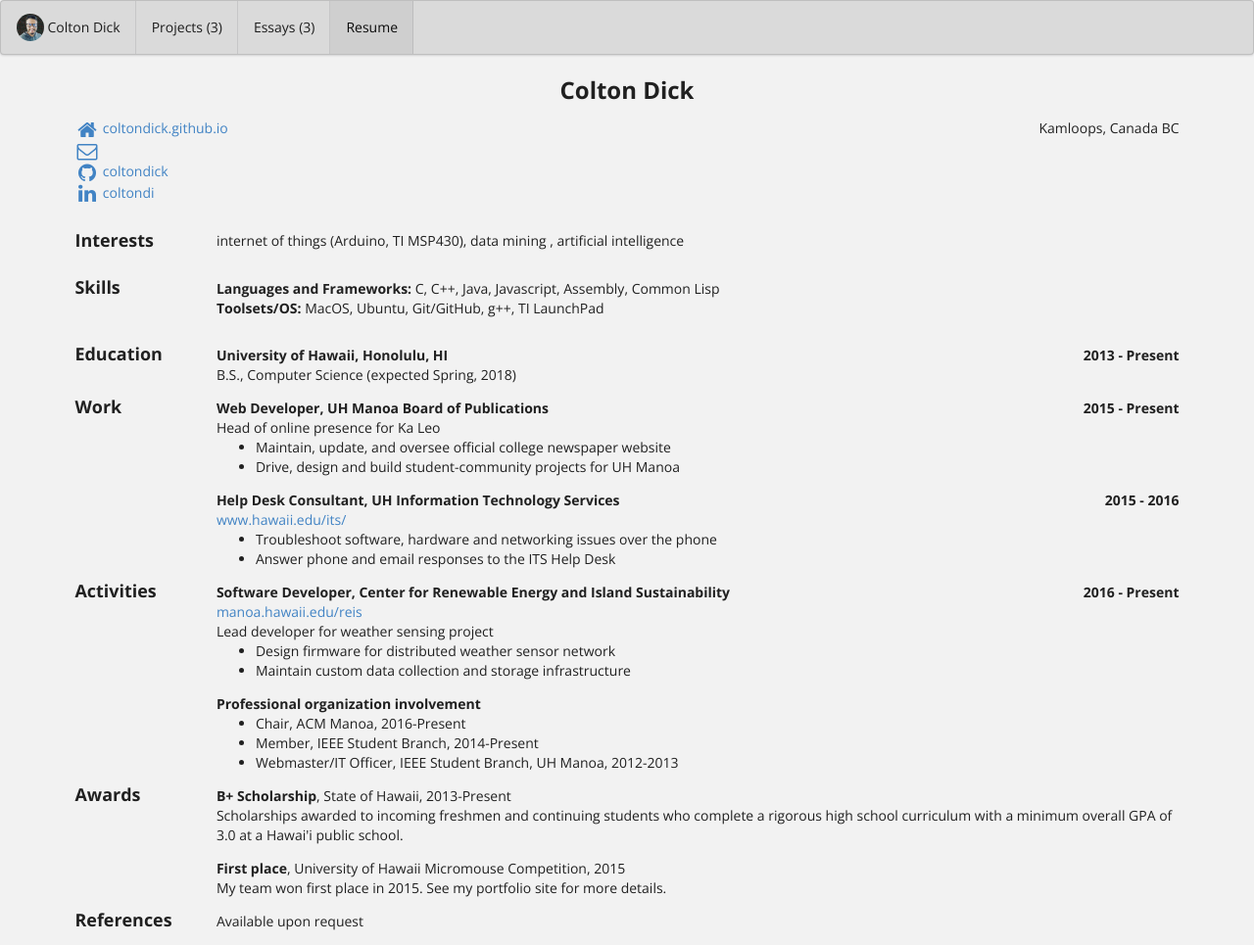
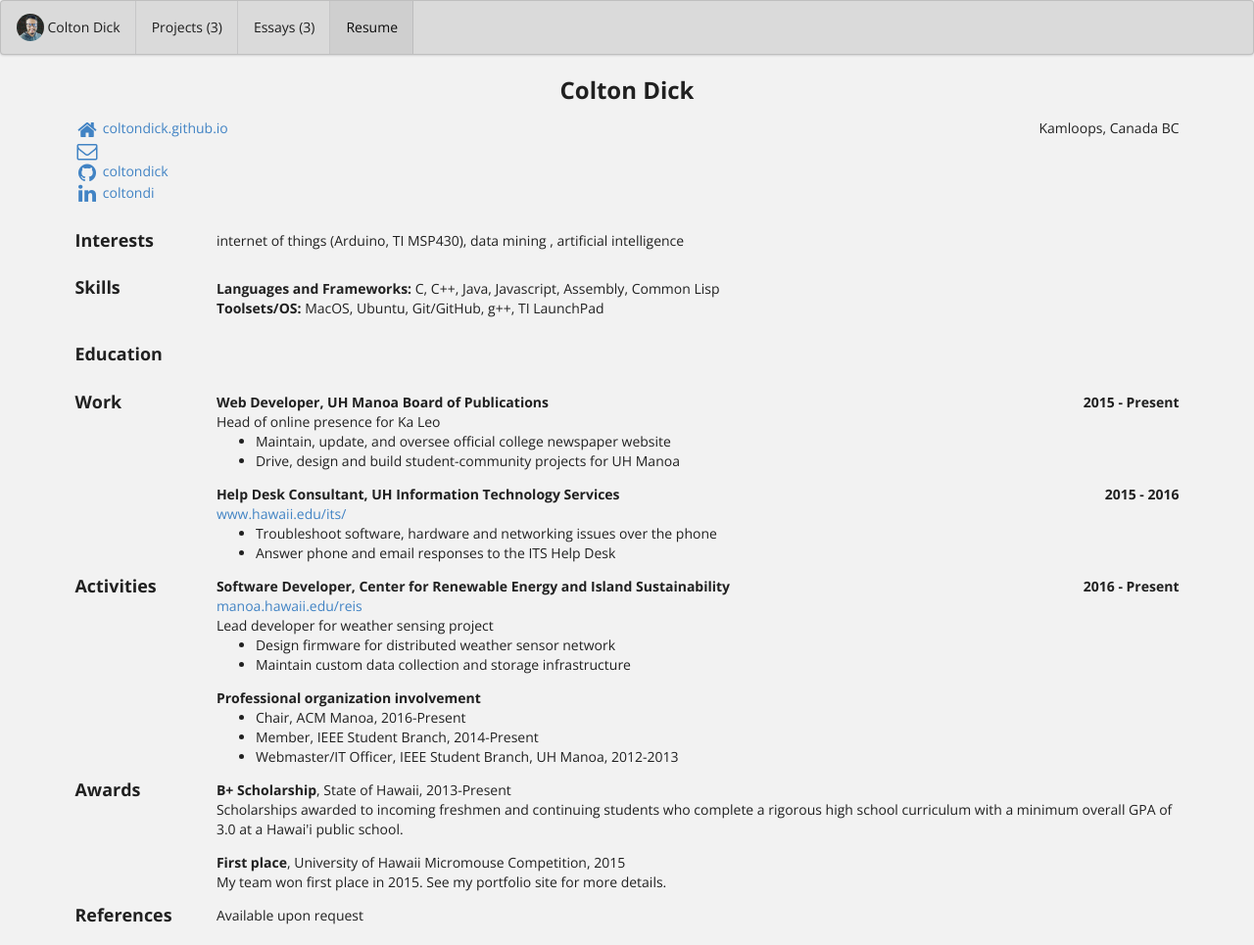
Before and after one commit to coltondick/coltondick.github.io, a Jekyll site: the page built from bio/index.html, in a window 1280 px wide. Shown: the whole page at 98% size. Built offline with Jekyll 4.4.1, drawn with Linux system fonts in a browser that asks for light colours.

```diff
--- /dev/null
+++ b/CNAME
@@ -0,0 +1 @@
+coltondick.com
--- a/_data/bio.json
+++ b/_data/bio.json
@@ -6,7 +6,7 @@
     "email": "",
     "phone": "",
     "website": "https://coltondick.github.io",
-    "summary": "I am studying for a B.S. in Computer Science in the Department of Information and Computer Sciences at the University of Hawaii. I expect to graduate in Spring, 2020.",
+    "summary": "Experienced DevOps Engineer with a track record of success in the information technology industry.",
     "location": {
       "address": "",
       "postalCode": "",
@@ -51,17 +51,6 @@
       "name": "Toolsets/OS",
       "level": "",
       "keywords": ["MacOS", "Ubuntu", "Git/GitHub", "g++", "TI LaunchPad"]
-    }
-  ],
-  "education": [
-    {
-      "institution": "University of Hawaii, Honolulu, HI",
-      "area": "Computer Science (expected Spring, 2018)",
-      "studyType": "B.S.",
-      "startDate": "2013-09-01",
-      "endDate": "Present",
-      "gpa": "",
-      "courses": []
     }
   ],
   "work": [
```
